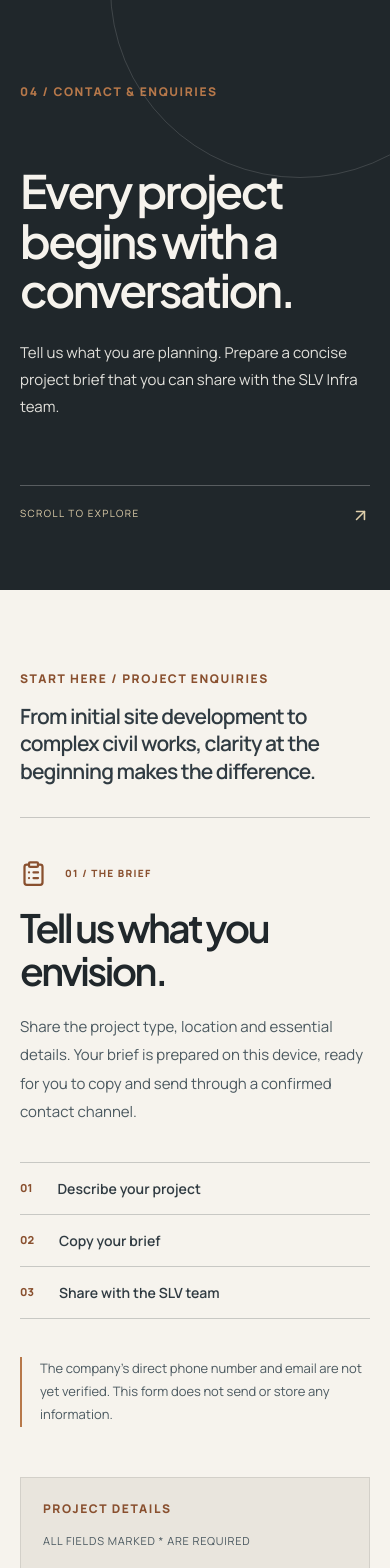
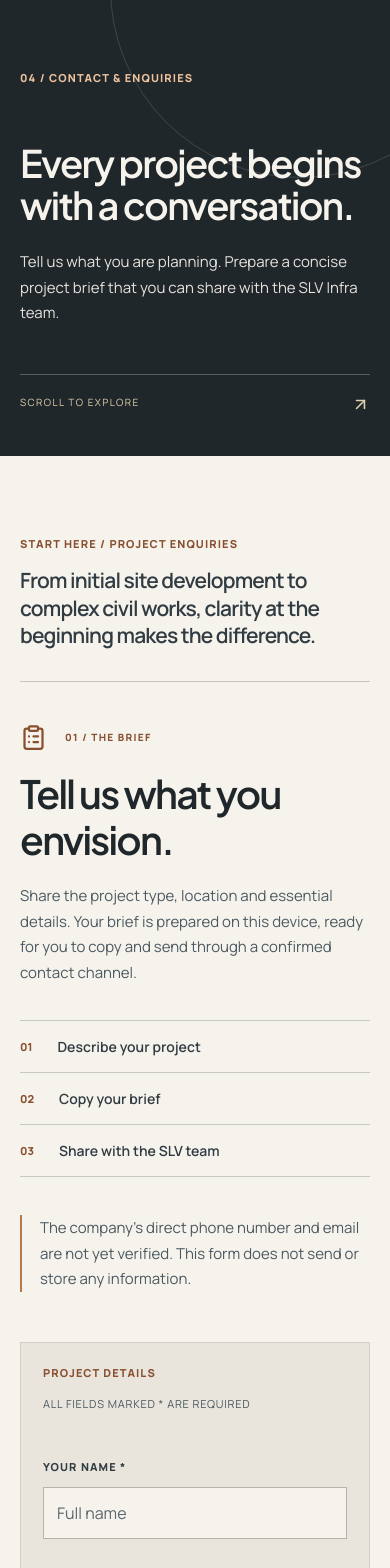
Before and after one commit to mkraja826/Slvinfra, a Next.js app: page /contact in a window 390 px wide. Shown: the part 80-1648 px from the top of the page. Built offline with nearby package versions, Linux system fonts and the light colour scheme.

Commit message:
Fix mobile typography hierarchy and hero contrast based on live screenshots

```diff
--- a/src/app/globals.css
+++ b/src/app/globals.css
@@ -147,3 +147,37 @@ p{overflow-wrap:break-word}
 }
 @media(max-width:359px){.hero h1{font-size:40px}.inner-intro h1{font-size:43px}.footer-wordmark{font-size:68px}.portfolio-entry{grid-template-columns:26px minmax(0,1fr)}}
 @media(prefers-reduced-motion:reduce){html{scroll-behavior:auto!important}}
+
+
+/* Screenshot-verified mobile legibility repairs */
+@media(max-width:699px){
+ .hero{min-height:660px;background:#11171c}
+ .hero-image{opacity:.4;filter:grayscale(.55) contrast(.95)}
+ .hero-shade{background:linear-gradient(90deg,#11171cf5 0%,#11171ce8 65%,#11171cd0 100%)}
+ .hero-copy{padding-top:92px}
+ .hero h1{font-size:clamp(40px,10.5vw,54px);line-height:1.13;letter-spacing:-.05em;max-width:100%;text-wrap:balance}
+ .hero-bottom p,.intro-description,.contact-aside-copy,.service-row p,.portfolio-primary p,.contact-disclosure,.archive-note{font-size:15px;line-height:1.7}
+ .statement{font-size:clamp(34px,8.6vw,50px);line-height:1.16;letter-spacing:-.045em}
+ .inner-intro{min-height:0;padding:72px 0 42px}
+ .inner-intro h1{margin:55px 0 22px;font-size:clamp(38px,9.5vw,57px);line-height:1.13;letter-spacing:-.045em;text-wrap:balance}
+ .inner-intro p{font-size:15px;line-height:1.7;color:#e6e3dd}
+ .inner-intro-bottom{margin-top:48px}
+ .heritage-layout h2,.services-lead h2,.contact-aside-title{letter-spacing:-.045em;line-height:1.18}
+ .service-row{padding:26px 0;align-items:start}
+ .service-row h2{font-size:clamp(21px,5.4vw,29px);line-height:1.24;letter-spacing:-.035em}
+ .portfolio-entry{padding:24px 0;grid-template-columns:29px minmax(0,1fr);gap:10px}
+ .portfolio-primary h2{font-size:clamp(20px,5.5vw,29px);letter-spacing:-.035em;line-height:1.22}
+ .portfolio-value strong{font-size:17px}
+ .portfolio-value small{font-size:11px}
+ .brief-form label,.eyebrow,.dark-eyebrow{font-size:11px;line-height:1.5;letter-spacing:.1em}
+ .contact-form-panel{padding:22px}
+ .brief-form input,.brief-form select,.brief-form textarea{min-height:52px;font-size:16px}
+ .site-footer .footer-inner p,.site-footer .footer-inner nav a{font-size:13px;line-height:1.7}
+ .footer-bottom{font-size:11px;line-height:1.6}
+}
+@media(max-width:380px){.hero h1{font-size:39px}.inner-intro h1{font-size:37px}.service-row h2{font-size:21px}}
+/* Clear foregrounds on light concrete and dark graphite */
+.hero-overline,.hero-kicker,.inner-intro .eyebrow{color:#edc29c}
+.project-heading h2 span,.statement span,.services-lead h2 span{color:#4b5960}
+.about-statement p,.expertise-item p{color:#e2e0db}
+.contact-form-panel .form-feedback{color:#445159!important}
```
